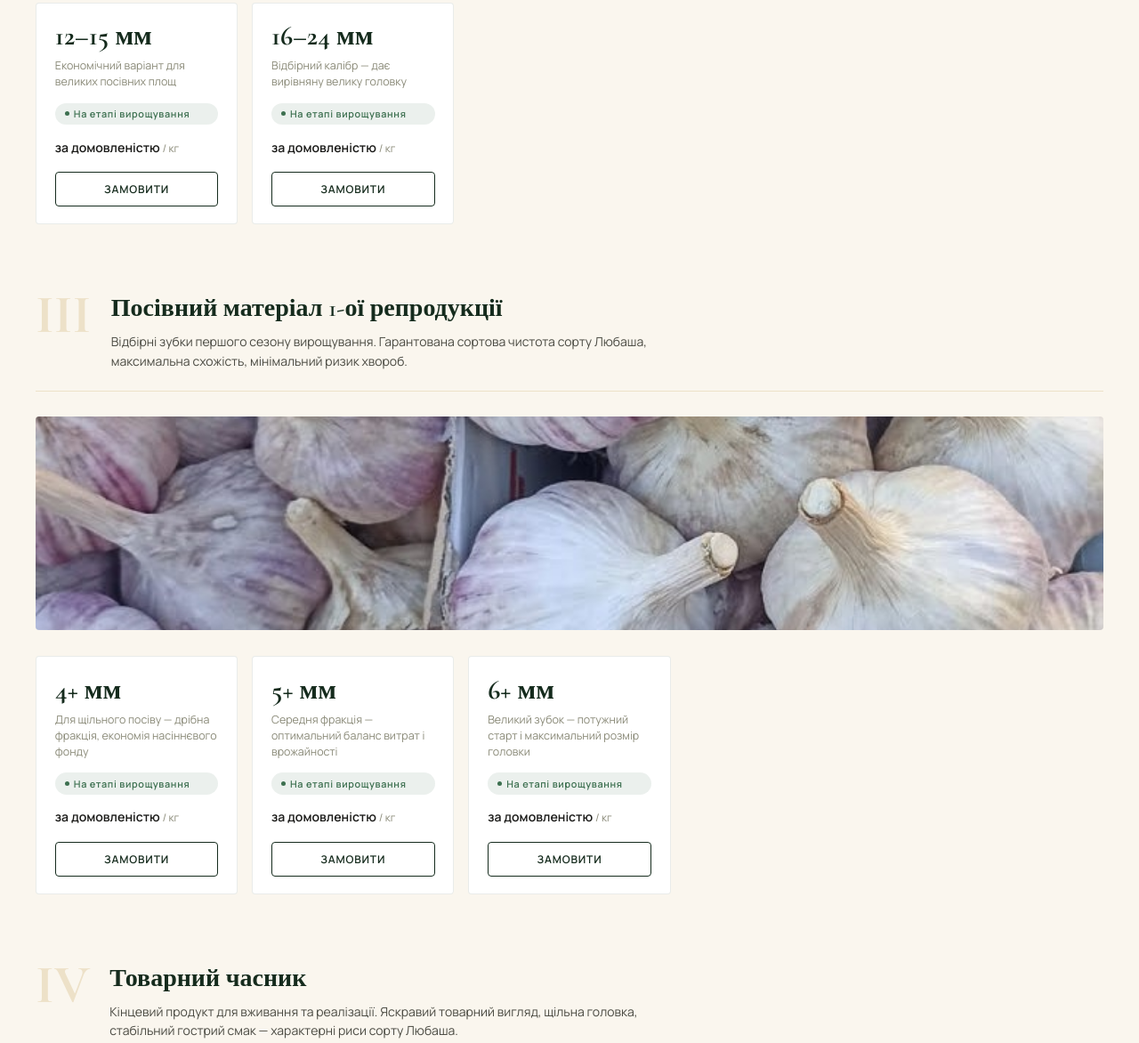
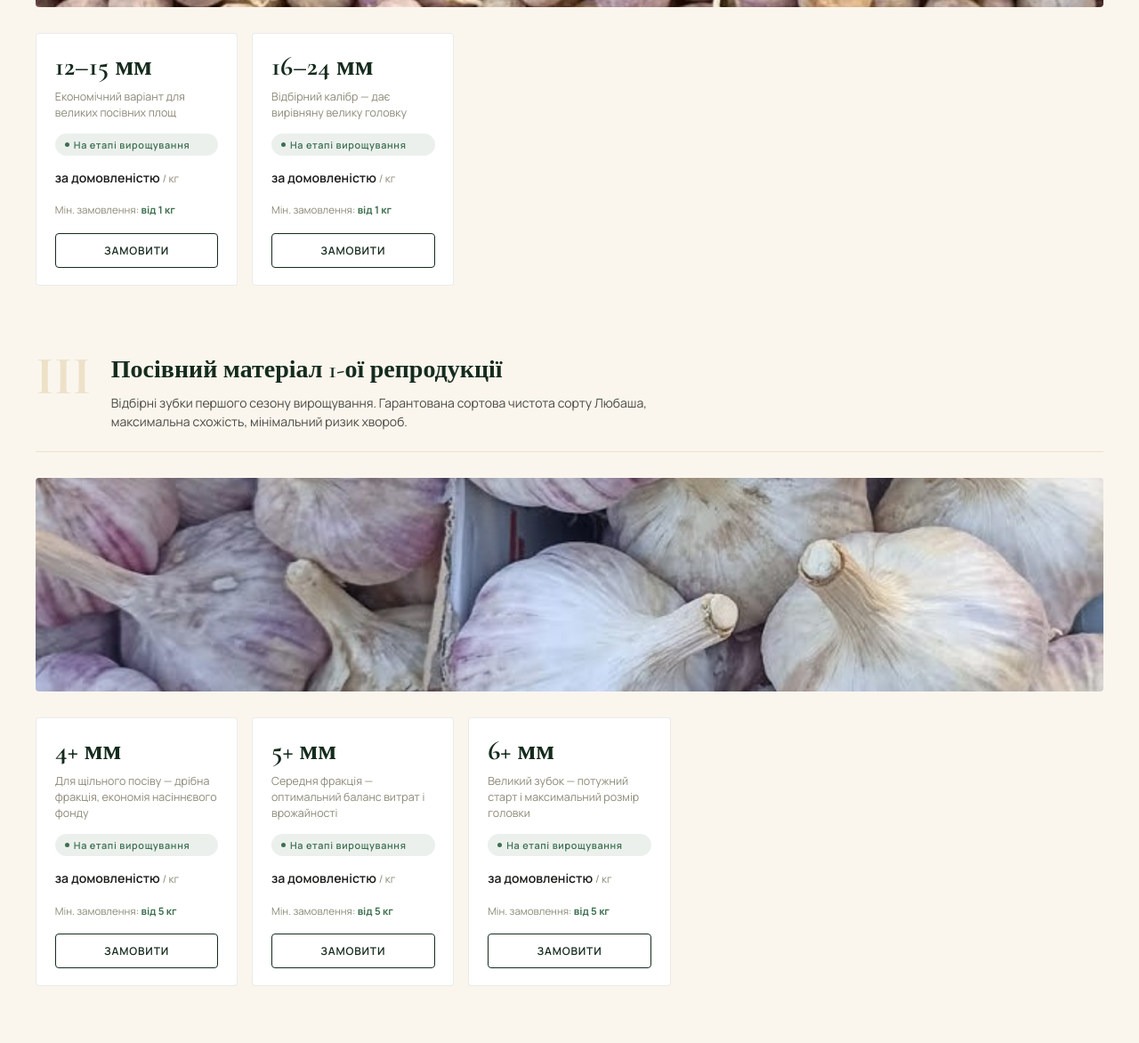
Before and after one commit to andriy11der/garlic, a plain HTML site: page index.html in a window 1280 px wide. Shown: the part 2193-3365 px from the top of the page at 89% size. Drawn offline with nearby package versions, Linux system fonts and the light colour scheme.

Commit message:
Add minimum order info to catalog cards

```diff
--- a/index.html
+++ b/index.html
@@ -94,6 +94,8 @@ section{padding:5rem 2rem}
 .badge-ok::before{content:'';width:5px;height:5px;border-radius:50%;background:var(--forest-light);flex-shrink:0}
 .card-price{font-size:.88rem;font-weight:600;color:var(--text);margin-bottom:1rem}
 .card-price span{color:var(--text-lt);font-weight:400;font-size:.75rem}
+.card-min{font-size:.72rem;color:var(--text-lt);margin-bottom:1rem}
+.card-min strong{color:var(--forest-light)}
 .btn-order{width:100%;padding:.62rem;background:transparent;border:1.5px solid var(--forest);color:var(--forest);font-family:'Manrope',sans-serif;font-size:.75rem;font-weight:600;letter-spacing:.07em;text-transform:uppercase;border-radius:var(--r);cursor:pointer;transition:background .2s,color .2s}
 .btn-order:hover{background:var(--forest);color:#fff}
 
@@ -251,6 +253,7 @@ footer{background:#0d1c12;color:rgba(255,255,255,.5);padding:2.5rem 2rem;text-al
           <div class="card-desc">Стандартний калібр для першого року посіву на великих площах</div>
           <div class="badge-ok">На етапі вирощування</div>
           <div class="card-price">за домовленістю <span>/ кг</span></div>
+          <div class="card-min">Мін. замовлення: <strong>від 1 кг</strong></div>
           <button class="btn-order" onclick="prefill('Повітряна бульбашка','4–6 мм')">Замовити</button>
         </div>
         <div class="card">
@@ -258,6 +261,7 @@ footer{background:#0d1c12;color:rgba(255,255,255,.5);padding:2.5rem 2rem;text-al
           <div class="card-desc">Великий калібр — вища схожість і кращий старт у перший сезон</div>
           <div class="badge-ok">На етапі вирощування</div>
           <div class="card-price">за домовленістю <span>/ кг</span></div>
+          <div class="card-min">Мін. замовлення: <strong>від 1 кг</strong></div>
           <button class="btn-order" onclick="prefill('Повітряна бульбашка','7–8 мм')">Замовити</button>
         </div>
       </div>
@@ -279,6 +283,7 @@ footer{background:#0d1c12;color:rgba(255,255,255,.5);padding:2.5rem 2rem;text-al
           <div class="card-desc">Економічний варіант для великих посівних площ</div>
           <div class="badge-ok">На етапі вирощування</div>
           <div class="card-price">за домовленістю <span>/ кг</span></div>
+          <div class="card-min">Мін. замовлення: <strong>від 1 кг</strong></div>
           <button class="btn-order" onclick="prefill('Однозубка','12–15 мм')">Замовити</button>
         </div>
         <div class="card">
@@ -286,6 +291,7 @@ footer{background:#0d1c12;color:rgba(255,255,255,.5);padding:2.5rem 2rem;text-al
           <div class="card-desc">Відбірний калібр — дає вирівняну велику головку</div>
           <div class="badge-ok">На етапі вирощування</div>
           <div class="card-price">за домовленістю <span>/ кг</span></div>
+          <div class="card-min">Мін. замовлення: <strong>від 1 кг</strong></div>
           <button class="btn-order" onclick="prefill('Однозубка','16–24 мм')">Замовити</button>
         </div>
       </div>
@@ -307,6 +313,7 @@ footer{background:#0d1c12;color:rgba(255,255,255,.5);padding:2.5rem 2rem;text-al
           <div class="card-desc">Для щільного посіву — дрібна фракція, економія насіннєвого фонду</div>
           <div class="badge-ok">На етапі вирощування</div>
           <div class="card-price">за домовленістю <span>/ кг</span></div>
+          <div class="card-min">Мін. замовлення: <strong>від 5 кг</strong></div>
           <button class="btn-order" onclick="prefill('Посівний матеріал 1-ої репродукції','4+ мм')">Замовити</button>
         </div>
         <div class="card">
@@ -314,6 +321,7 @@ footer{background:#0d1c12;color:rgba(255,255,255,.5);padding:2.5rem 2rem;text-al
           <div class="card-desc">Середня фракція — оптимальний баланс витрат і врожайності</div>
           <div class="badge-ok">На етапі вирощування</div>
           <div class="card-price">за домовленістю <span>/ кг</span></div>
+          <div class="card-min">Мін. замовлення: <strong>від 5 кг</strong></div>
           <button class="btn-order" onclick="prefill('Посівний матеріал 1-ої репродукції','5+ мм')">Замовити</button>
         </div>
         <div class="card">
@@ -321,6 +329,7 @@ footer{background:#0d1c12;color:rgba(255,255,255,.5);padding:2.5rem 2rem;text-al
           <div class="card-desc">Великий зубок — потужний старт і максимальний розмір головки</div>
           <div class="badge-ok">На етапі вирощування</div>
           <div class="card-price">за домовленістю <span>/ кг</span></div>
+          <div class="card-min">Мін. замовлення: <strong>від 5 кг</strong></div>
           <button class="btn-order" onclick="prefill('Посівний матеріал 1-ої репродукції','6+ мм')">Замовити</button>
         </div>
       </div>
@@ -342,6 +351,7 @@ footer{background:#0d1c12;color:rgba(255,255,255,.5);padding:2.5rem 2rem;text-al
           <div class="card-desc">Стандартний товарний розмір — ринок, роздріб, переробка</div>
           <div class="badge-ok">На етапі вирощування</div>
           <div class="card-price">за домовленістю <span>/ кг</span></div>
+          <div class="card-min">Мін. замовлення: <strong>від 5 кг</strong></div>
           <button class="btn-order" onclick="prefill('Товарний часник','40–50 мм')">Замовити</button>
         </div>
         <div class="card">
@@ -349,6 +359,7 @@ footer{background:#0d1c12;color:rgba(255,255,255,.5);padding:2.5rem 2rem;text-al
           <div class="card-desc">Великоголовий відбір — преміум сегмент, ексклюзивна пропозиція</div>
           <div class="badge-ok">На етапі вирощування</div>
           <div class="card-price">за домовленістю <span>/ кг</span></div>
+          <div class="card-min">Мін. замовлення: <strong>від 5 кг</strong></div>
           <button class="btn-order" onclick="prefill('Товарний часник','50 мм+')">Замовити</button>
         </div>
       </div>
```
